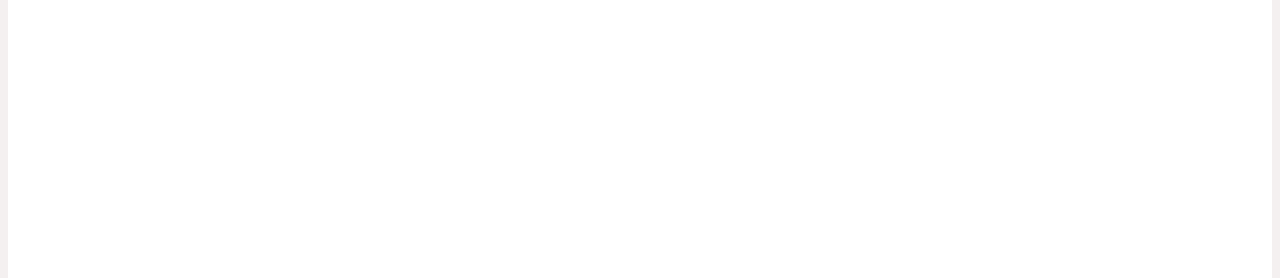
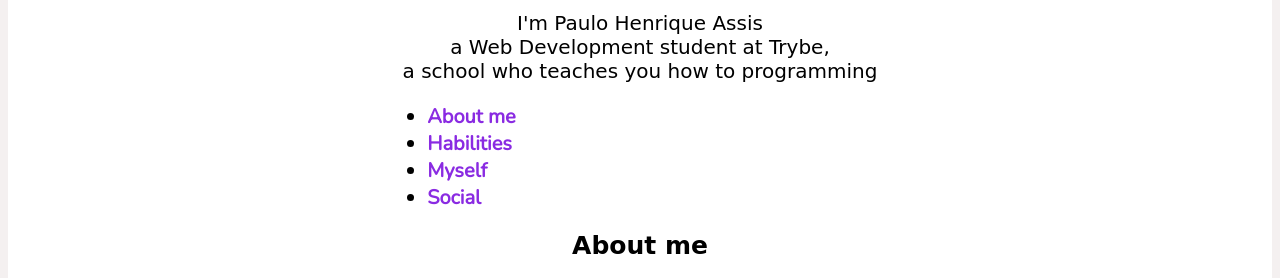
Before and after one commit to imphassis/imphassis.github.io, a plain HTML site: page index.html in a window 1280 px wide. Shown: the part 89-367 px from the top of the page. Drawn offline with nearby package versions, Linux system fonts and the light colour scheme; a web font is replaced by a local one.

Commit message:
updating portfolio

```diff
--- a/style.css
+++ b/style.css
@@ -39,6 +39,7 @@ h2 {
 .introDiv {
     border: 10px;
     background-color: white;
-    padding:30%;
+    padding-left:30%;
+    padding-right:30%;
     text-align: center;
     }
```
